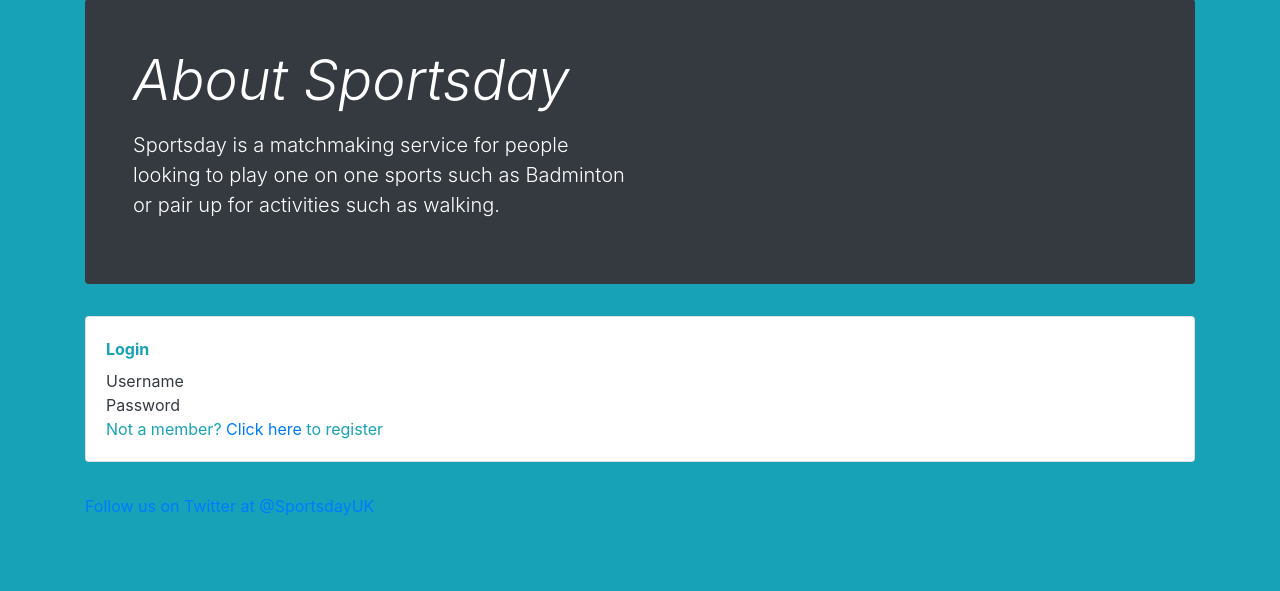
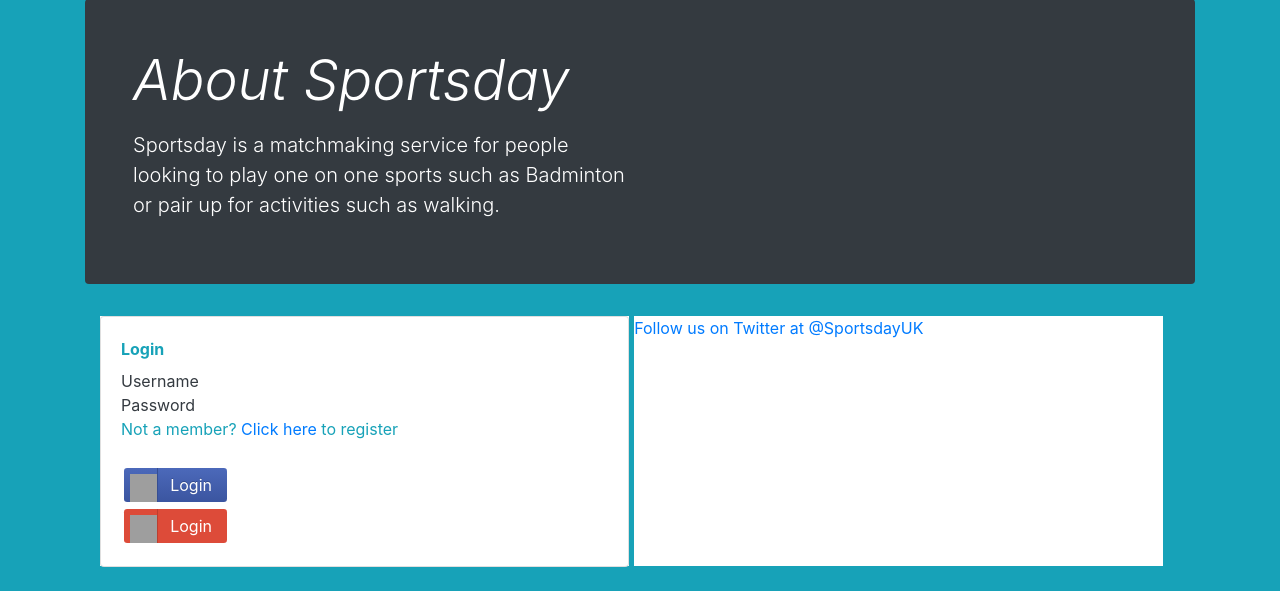
Before and after one commit to robbiemcarthur/sportsday_project, a Django app: page / in a window 1280 px wide. Shown: the part 421-1012 px from the top of the page. Before the commit the page ends 937 px from the top, so only its background shows below. Run offline with Django 3.2, Linux system fonts and the light colour scheme; some libraries are stand-ins or nearby versions; grey boxes are pictures that could not be loaded.

Commit message:
Adds FB and Google buttons (no functionality yet)

```diff
--- a/templates/sportsday/home_page.html
+++ b/templates/sportsday/home_page.html
@@ -9,23 +9,36 @@
         </div>
       </div>
 
+<section class="container">
+
+<div class="one">
       <div class="row mb-2 align-center">
         <div class="col-md-12" align="center">
-          <div class="card flex-md-row mb-4 box-shadow h-md-250">
+          <div class="card flex-md-row mb-4 box-shadow">
             <div class="card-body d-flex flex-column align-items-start">
               <strong class="d-inline-block mb-2 text-info">Login</strong>
               <p class="card-text mb-auto text-info text-dark">Username</p>
               <p class="card-text mb-auto text-info text-dark">Password</p>
               <p class="card-text mb-auto text-info">Not a member? <a href="#">Click here</a> to register</p>
+              <br>
+               <button class="loginBtn loginBtn--facebook">
+                Login
+               </button>
+
+                <button class="loginBtn loginBtn--google">
+                Login
+                </button>
+            </div>
+               </div>
             </div>
         </div>
-      </div>
-    </div>
+</div>
 
-       <div class="wb-twitter">
+<div class="two">
+    <div class="wb-twitter">
         <a class="twitter-timeline"
             href="https://twitter.com/SportsdayUK?ref_src=twsrc%5Etfw"
-            data-height="700"
+            data-height="250"
             data-chrome="nofooter"
             data-link-color="#820bbb"
             data-border-color="#a80000">
@@ -33,6 +46,10 @@
          <script async src="https://platform.twitter.com/widgets.js" charset="utf-8"></script>
         </a>
       </div>
+</div>
+
+
+</section>
 
 {% endblock %}
 © 2018 GitHub, Inc.
```
